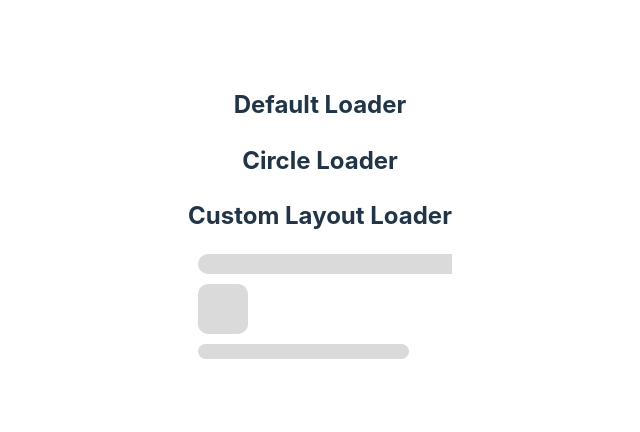
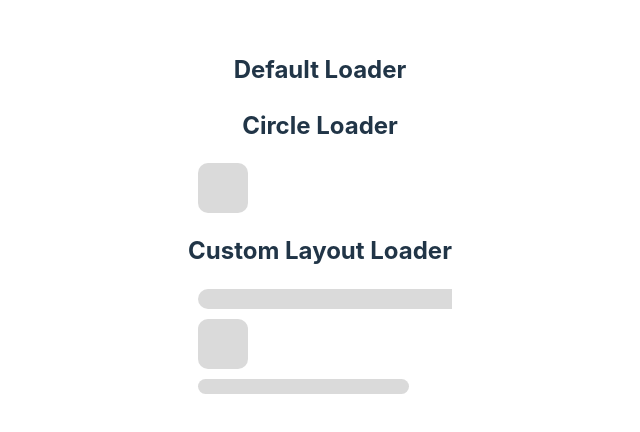
Before and after one commit to arunraj-ar/magic-shimmer, a React (Vite) app: page / in a window 1280 px wide. Shown: the part 182-614 px from the top of the page, without its empty margins (320-960 px from the left). Built offline with nearby package versions, Linux system fonts and the light colour scheme.

Commit message:
minor changes

```diff
--- a/src/App.jsx
+++ b/src/App.jsx
@@ -10,7 +10,7 @@ function App() {
       <Loader />
 
       <h2>Circle Loader</h2>
-      <Loader shape="circle" width="50px" height="50px" />
+      <Loader layout={[{shape:"circle", width:"50px",height:"50px"}]} />
 
       <h2>Custom Layout Loader</h2>
       <Loader
```
